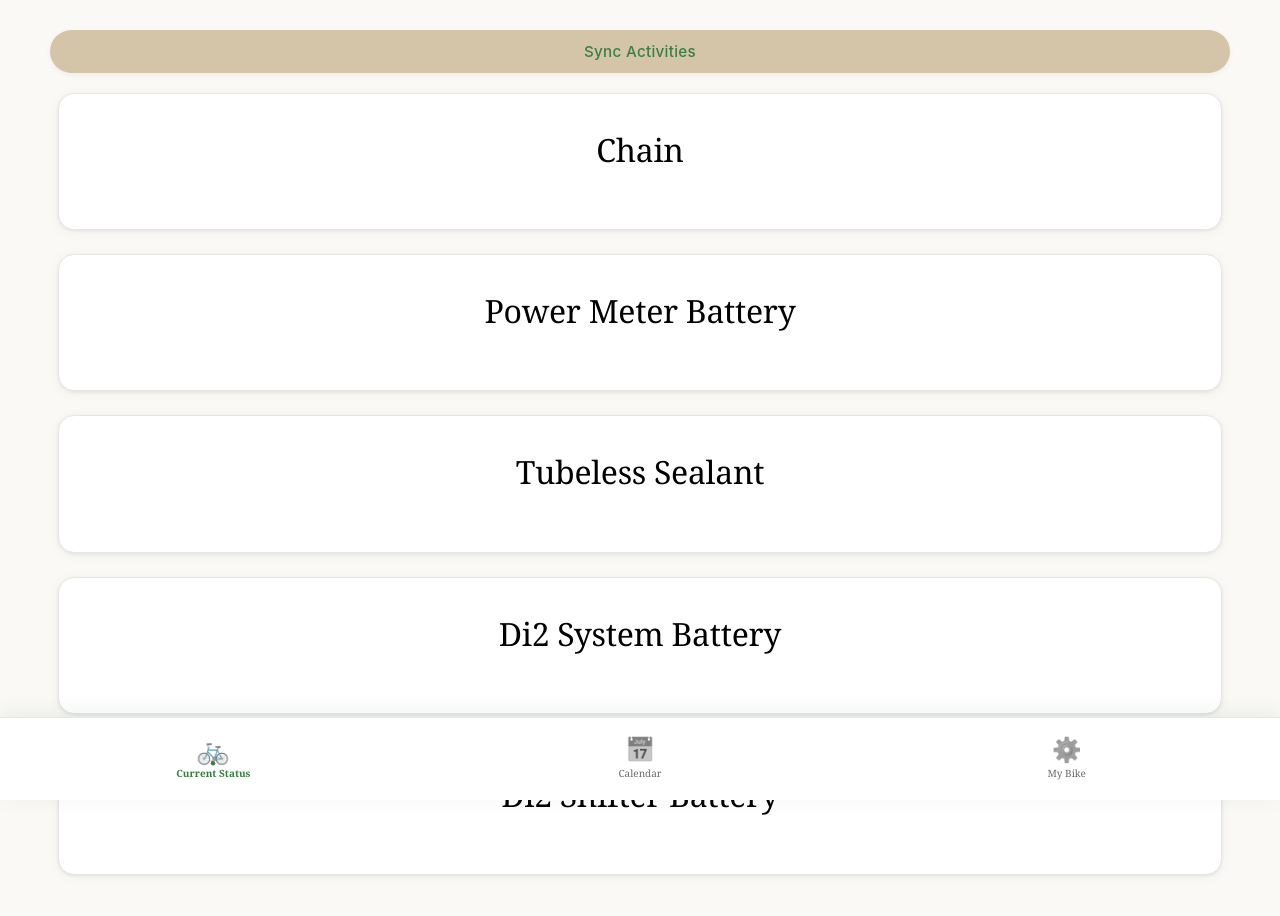
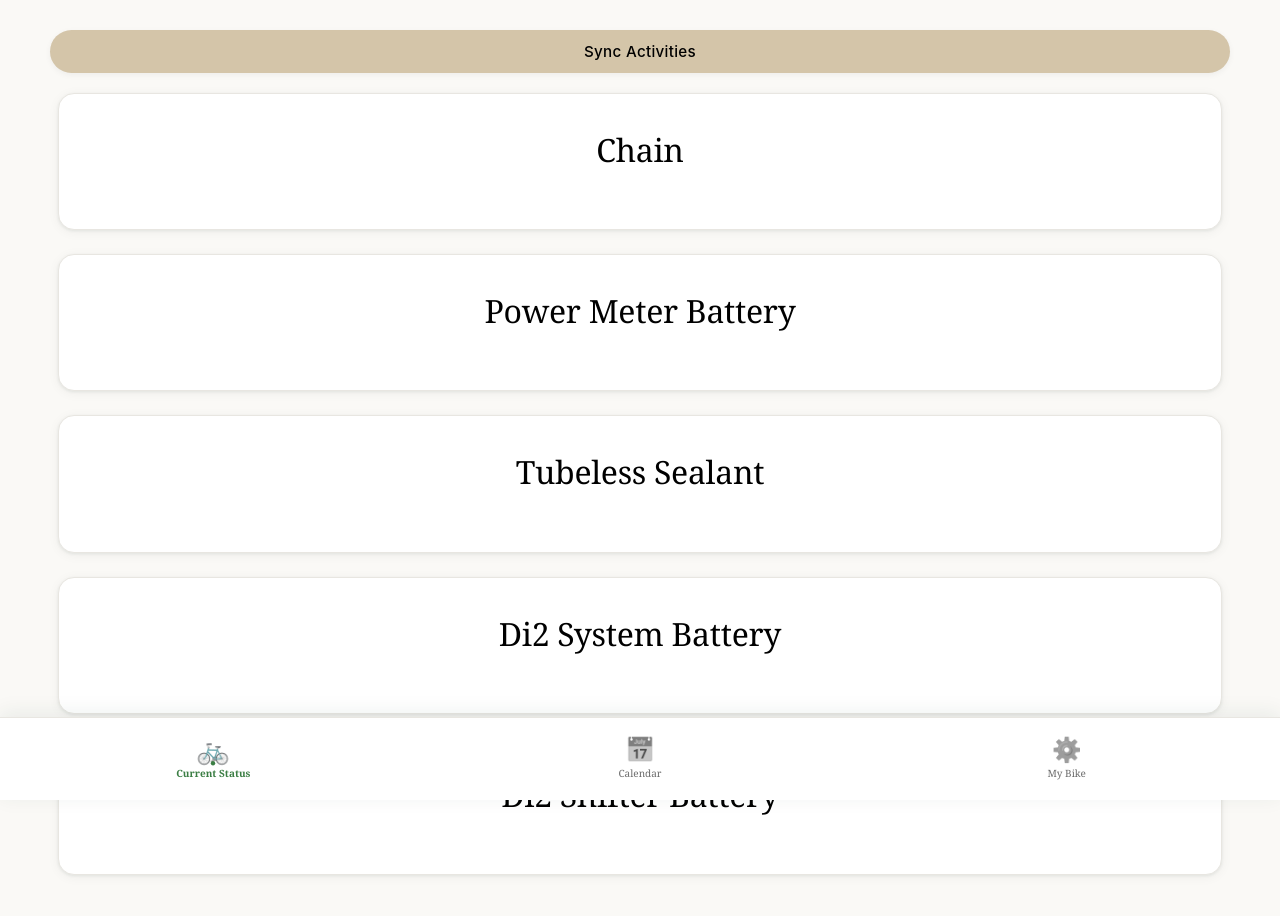
Before and after one commit to papijaja/VeloHub, a website: page public/index.html in a window 1280 px wide. Drawn offline with Linux system fonts and the light colour scheme; no server answers.

Commit message:
Update styles.css

```diff
--- a/public/styles.css
+++ b/public/styles.css
@@ -207,6 +207,13 @@
   background: var(--soft-khaki);
   transform: translateY(-1px);
   box-shadow: 0 4px 12px rgba(212, 197, 169, 0.4);
+}
+
+/* Sync Activities and Choose manual date buttons - black text */
+#sync-btn,
+#sync-btn-bike-tab,
+.manual-date-btn {
+  color: black !important;
 }
 
 .btn-danger {
```
